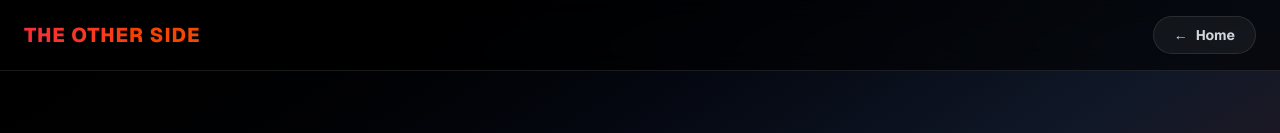
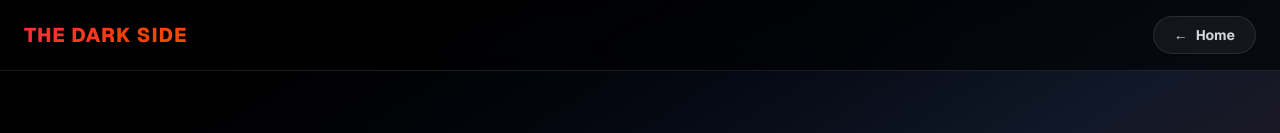
Before and after one commit to navyyshukla/other-side-india, a Next.js app in the folder my-website/: page /harsh-realities in a window 1280 px wide. Shown: the top 133 px of the page. Built offline with nearby package versions, Linux system fonts and the light colour scheme; no server answers; the database is empty.

Commit message:
Major changes

```diff
--- a/my-website/app/harsh-realities/page.js
+++ b/my-website/app/harsh-realities/page.js
@@ -29,7 +29,7 @@ export default async function HarshRealities() {
       {/* Navbar with Dark Glass Effect */}
       <nav className="fixed top-0 w-full z-50 px-6 py-4 bg-black/60 backdrop-blur-md border-b border-white/10 flex justify-between items-center transition-all duration-300">
         <h1 className="text-xl font-extrabold text-transparent bg-clip-text bg-gradient-to-r from-red-500 to-orange-600 tracking-wider uppercase">
-          The Other Side
+          The Dark Side
         </h1>
         <Link href="/">
           <button className="px-5 py-2 bg-white/5 border border-white/10 text-gray-300 rounded-full hover:bg-red-600 hover:text-white hover:border-red-600 transition-all text-sm font-bold shadow-sm flex items-center gap-2">
--- a/my-website/app/positive-stories/page.js
+++ b/my-website/app/positive-stories/page.js
@@ -27,7 +27,7 @@ export default async function PositiveStories() {
       {/* Navbar */}
       <nav className="fixed top-0 w-full z-50 px-6 py-4 bg-black/40 backdrop-blur-md border-b border-white/5 flex justify-between items-center">
         <h1 className="text-xl font-extrabold text-transparent bg-clip-text bg-gradient-to-r from-emerald-400 to-teal-300 tracking-wider uppercase">
-          The Other Side
+          The Bright Side
         </h1>
         <Link href="/">
           <button className="px-5 py-2 bg-white/5 border border-white/10 text-emerald-100 rounded-full hover:bg-emerald-600 hover:text-white hover:border-emerald-600 transition-all text-sm font-bold flex items-center gap-2">
```
